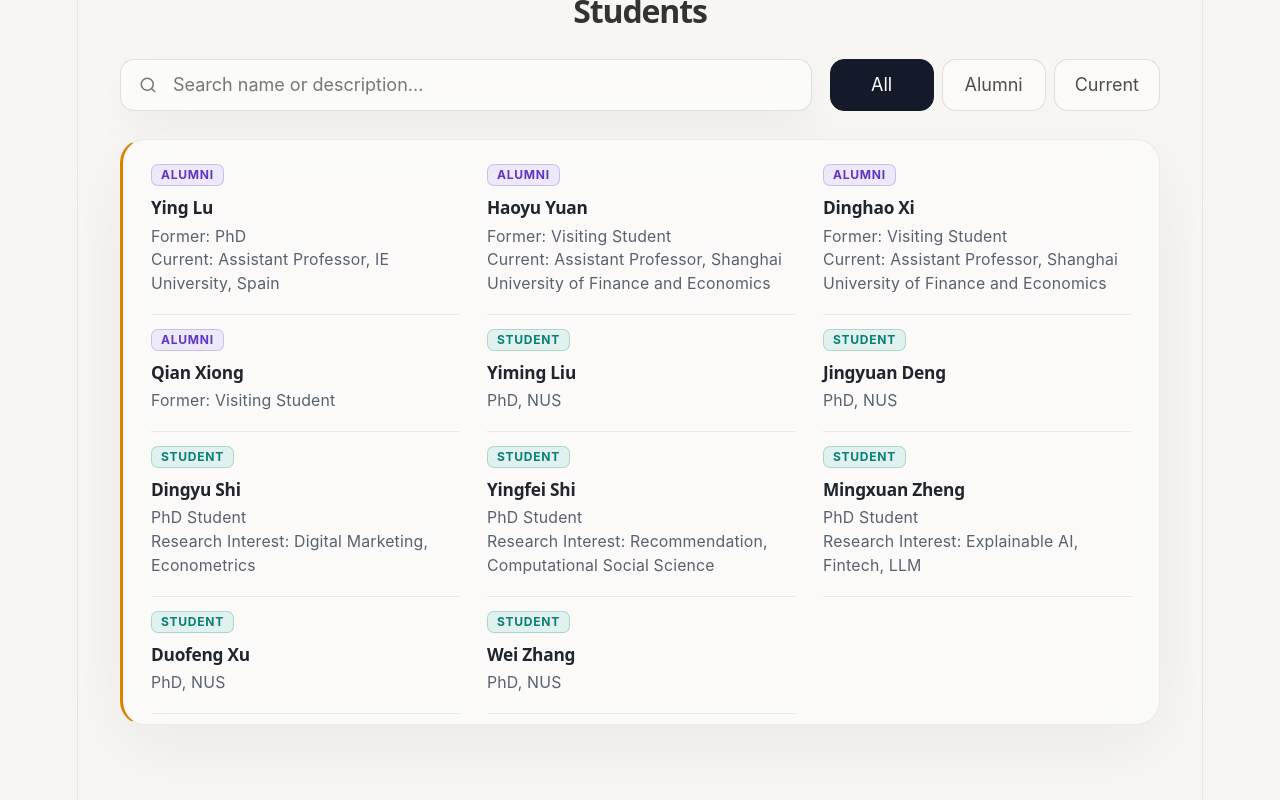
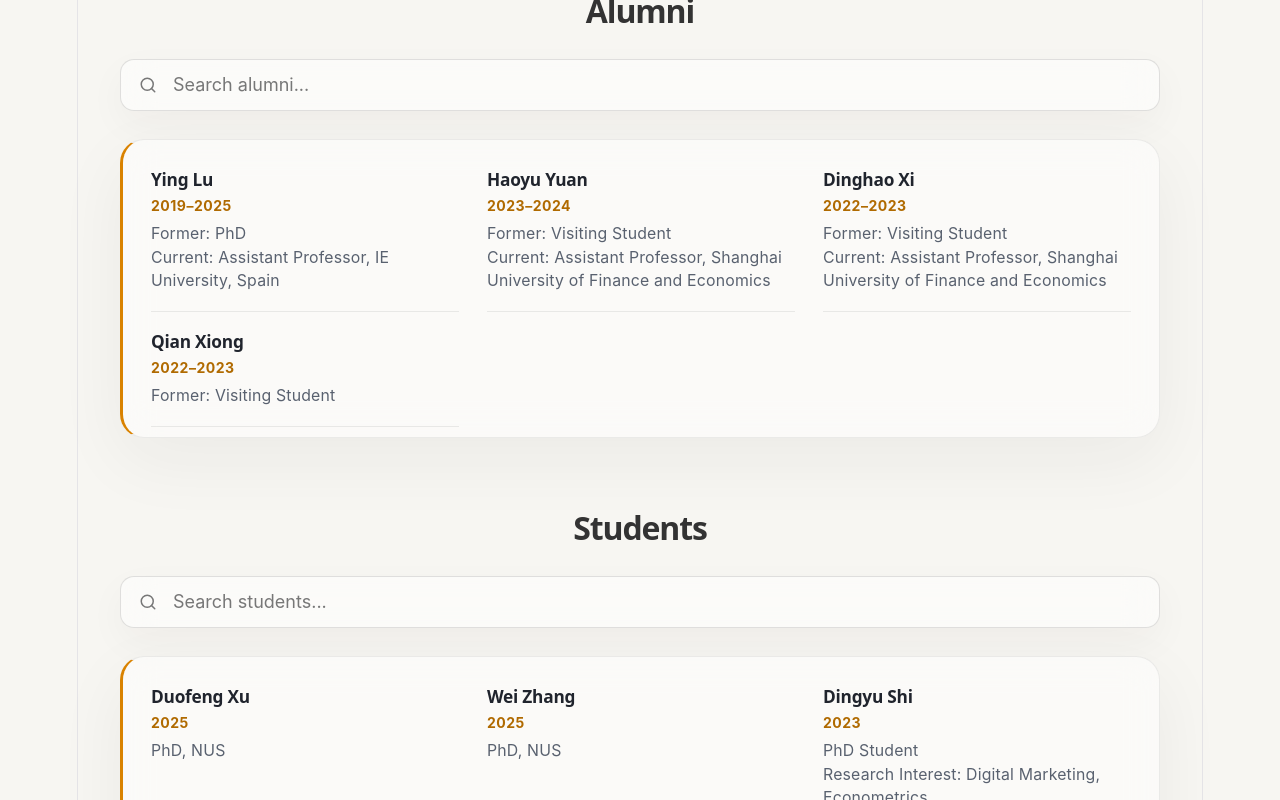
Before and after one commit to LeeZeHao/professorqiaodandanwebsite, a React (Vite) app: page / in a window 1280 px wide. Shown: the part 6360-7160 px from the top of the page. Built offline with nearby package versions, Linux system fonts and the light colour scheme.

Commit message:
Add student years

```diff
--- a/src/components/SearchOverlay.tsx
+++ b/src/components/SearchOverlay.tsx
@@ -6,6 +6,7 @@ import {
   type ReactNode,
 } from "react";
 import {
+  alumniItems,
   conferencePublications,
   journalPublications,
   siteContent,
@@ -198,18 +199,25 @@ function createSearchEntries(): SearchEntry[] {
       siteContent.awards.sectionTitle,
       siteContent.awards.groups,
     ),
+    ...alumniItems.map((alumnus, index) => ({
+      id: `alumnus-${index}`,
+      sectionId: "students" as const,
+      group: siteContent.students.subsections.alumni.heading,
+      title: alumnus.name,
+      subtitle: alumnus.description.replaceAll("\n", " · "),
+      searchText: getSearchableText(alumnus),
+      color: sectionColors.students,
+      badge: siteContent.students.subsections.alumni.heading,
+    })),
     ...studentItems.map((student, index) => ({
       id: `student-${index}`,
       sectionId: "students" as const,
-      group: siteContent.students.sectionTitle,
+      group: siteContent.students.subsections.students.heading,
       title: student.name,
       subtitle: student.description.replaceAll("\n", " · "),
       searchText: getSearchableText(student),
       color: sectionColors.students,
-      badge:
-        student.status === "Current"
-          ? siteContent.students.currentTag
-          : siteContent.students.alumniTag,
+      badge: siteContent.students.subsections.students.heading,
     })),
     ...createPublicationEntries(
       "Journal Publications",
--- a/src/components/StudentsSection.tsx
+++ b/src/components/StudentsSection.tsx
@@ -1,31 +1,99 @@
 import { Search } from "lucide-react";
 import { forwardRef, useMemo, useState } from "react";
-import { siteContent, studentItems } from "../data/siteContent";
+import {
+  alumniItems,
+  siteContent,
+  studentItems,
+  type StudentItem,
+} from "../data/siteContent";
 
-type StudentFilter = "all" | "alumni" | "current";
+type StudentSubsectionProps = {
+  heading: string;
+  searchLabel: string;
+  searchPlaceholder: string;
+  noMatchesPrefix: string;
+  emptyMessage: string;
+  items: StudentItem[];
+  sortBy: "startYear" | "endYear";
+};
+
+function StudentSubsection({
+  heading,
+  searchLabel,
+  searchPlaceholder,
+  noMatchesPrefix,
+  emptyMessage,
+  items,
+  sortBy,
+}: StudentSubsectionProps) {
+  const [searchQuery, setSearchQuery] = useState("");
+  const normalizedQuery = searchQuery.trim().toLocaleLowerCase();
+
+  const filteredItems = useMemo(() => {
+    const queryTerms = normalizedQuery.split(/\s+/).filter(Boolean);
+
+    return items
+      .filter(({ name, description, startYear, endYear }) => {
+        const searchableText =
+          `${name} ${description} ${startYear} ${endYear ?? ""}`.toLocaleLowerCase();
+        return queryTerms.every((term) => searchableText.includes(term));
+      })
+      .sort((a, b) => {
+        const yearDifference =
+          (b[sortBy] ?? Number.NEGATIVE_INFINITY) -
+          (a[sortBy] ?? Number.NEGATIVE_INFINITY);
+
+        return yearDifference || a.name.localeCompare(b.name);
+      });
+  }, [items, normalizedQuery, sortBy]);
+
+  return (
+    <div className="student-subsection">
+      <h2 className="publication-heading students-heading">{heading}</h2>
+
+      <div className="student-controls">
+        <label className="student-search">
+          <Search size={18} aria-hidden="true" />
+          <span className="sr-only">{searchLabel}</span>
+          <input
+            type="search"
+            value={searchQuery}
+            onChange={(event) => setSearchQuery(event.target.value)}
+            placeholder={searchPlaceholder}
+          />
+        </label>
+      </div>
+
+      <div className="students-grid" aria-live="polite">
+        {filteredItems.map((student) => (
+          <article
+            className="student-card"
+            key={`${student.name}-${student.description}`}
+          >
+            <h2>{student.name}</h2>
+            <span className="student-years">
+              {student.startYear}
+              {student.endYear ? `–${student.endYear}` : ""}
+            </span>
+            <p>{student.description}</p>
+          </article>
+        ))}
+
+        {filteredItems.length === 0 && (
+          <p className="students-empty">
+            {normalizedQuery
+              ? `${noMatchesPrefix} “${searchQuery.trim()}”.`
+              : emptyMessage}
+          </p>
+        )}
+      </div>
+    </div>
+  );
+}
 
 export const StudentsSection = forwardRef<HTMLElement>(
   function StudentsSection(_, ref) {
     const content = siteContent.students;
-    const [activeFilter, setActiveFilter] = useState<StudentFilter>("all");
-    const [searchQuery, setSearchQuery] = useState("");
-    const normalizedQuery = searchQuery.trim().toLocaleLowerCase();
-
-    const filteredStudents = useMemo(() => {
-      const queryTerms = normalizedQuery.split(/\s+/).filter(Boolean);
-
-      return studentItems.filter(({ name, description, status }) => {
-        const matchesStatus =
-          activeFilter === "all" ||
-          status.toLocaleLowerCase() === activeFilter;
-        const searchableText = `${name} ${description}`.toLocaleLowerCase();
-        const matchesSearch = queryTerms.every((term) =>
-          searchableText.includes(term),
-        );
-
-        return matchesStatus && matchesSearch;
-      });
-    }, [activeFilter, normalizedQuery]);
 
     return (
       <section id="students" ref={ref} className="students-section">
@@ -35,77 +103,17 @@ export const StudentsSection = forwardRef<HTMLElement>(
           <div />
         </div>
 
-        <h2 className="publication-heading students-heading">
-          {content.heading}
-        </h2>
-
         <div className="students-content">
-          <div className="student-controls">
-            <label className="student-search">
-              <Search size={18} aria-hidden="true" />
-              <span className="sr-only">{content.searchLabel}</span>
-              <input
-                type="search"
-                value={searchQuery}
-                onChange={(event) => setSearchQuery(event.target.value)}
-                placeholder={content.searchPlaceholder}
-              />
-            </label>
-
-            <div
-              className="student-tabs"
-              role="tablist"
-              aria-label={content.filtersLabel}
-            >
-              {content.filters.map((filter) => (
-                <button
-                  key={filter.value}
-                  type="button"
-                  role="tab"
-                  aria-selected={activeFilter === filter.value}
-                  className={activeFilter === filter.value ? "active" : ""}
-                  onClick={() =>
-                    setActiveFilter(filter.value as StudentFilter)
-                  }
-                >
-                  {filter.label}
-                </button>
-              ))}
-            </div>
-          </div>
-
-          <div className="students-grid" aria-live="polite">
-            {filteredStudents.map((student) => (
-              <article
-                className={`student-card${
-                  activeFilter === "all" ? " has-status-tag" : ""
-                }`}
-                key={`${student.name}-${student.description}`}
-              >
-                {activeFilter === "all" && (
-                  <span
-                    className={`student-status-tag student-status-${student.status.toLowerCase()}`}
-                  >
-                    {student.status === "Current"
-                      ? content.currentTag
-                      : content.alumniTag}
-                  </span>
-                )}
-                <h2>{student.name}</h2>
-                <p>{student.description}</p>
-              </article>
-            ))}
-
-            {filteredStudents.length === 0 && (
-              <p className="students-empty">
-                {normalizedQuery
-                  ? `${content.noMatchesPrefix} “${searchQuery.trim()}”.`
-                  : `No ${
-                      activeFilter === "all" ? "" : `${activeFilter} `
-                    }${content.emptySuffix}`}
-              </p>
-            )}
-          </div>
+          <StudentSubsection
+            {...content.subsections.alumni}
+            items={alumniItems}
+            sortBy="endYear"
+          />
+          <StudentSubsection
+            {...content.subsections.students}
+            items={studentItems}
+            sortBy="startYear"
+          />
         </div>
       </section>
     );
--- a/src/data/siteContent.tsx
+++ b/src/data/siteContent.tsx
@@ -184,19 +184,22 @@ export const siteContent = {
   students: {
     sectionNumber: "06",
     sectionTitle: "Students",
-    heading: "Students",
-    searchLabel: "Search students by name or description",
-    searchPlaceholder: "Search name or description...",
-    filters: [
-      { label: "All", value: "all" },
-      { label: "Alumni", value: "alumni" },
-      { label: "Current", value: "current" },
-    ],
-    currentTag: "Student",
-    alumniTag: "Alumni",
-    filtersLabel: "Student status",
-    noMatchesPrefix: "No students match",
-    emptySuffix: "students are available yet.",
+    subsections: {
+      alumni: {
+        heading: "Alumni",
+        searchLabel: "Search alumni by name or description",
+        searchPlaceholder: "Search alumni...",
+        noMatchesPrefix: "No alumni match",
+        emptyMessage: "No alumni are available yet.",
+      },
+      students: {
+        heading: "Students",
+        searchLabel: "Search students by name or description",
+        searchPlaceholder: "Search students...",
+        noMatchesPrefix: "No students match",
+        emptyMessage: "No students are available yet.",
+      },
+    },
   },
   search: {
     placeholder: "Search...",
@@ -693,58 +696,81 @@ export const workingPaperPublications: TimelinePublication[] = [
   },
 ];
 
-export type StudentStatus = "Alumni" | "Current";
-
 export type StudentItem = {
   name: string;
   description: string;
-  status: StudentStatus;
+  startYear: number;
+  endYear?: number;
 };
 
-export const studentItems: StudentItem[] = [
+export const alumniItems: StudentItem[] = [
+  // TODO: Replace these placeholder years with verified dates.
   {
     name: "Ying Lu",
     description:
       "Former: PhD\nCurrent: Assistant Professor, IE University, Spain",
-    status: "Alumni",
+    startYear: 2019,
+    endYear: 2025,
   },
   {
     name: "Haoyu Yuan",
     description:
       "Former: Visiting Student\nCurrent: Assistant Professor, Shanghai University of Finance and Economics",
-    status: "Alumni",
+    startYear: 2023,
+    endYear: 2024,
   },
   {
     name: "Dinghao Xi",
     description:
       "Former: Visiting Student\nCurrent: Assistant Professor, Shanghai University of Finance and Economics",
-    status: "Alumni",
+    startYear: 2022,
+    endYear: 2023,
   },
   {
     name: "Qian Xiong",
     description: "Former: Visiting Student",
-    status: "Alumni",
+    startYear: 2022,
+    endYear: 2023,
   },
-  { name: "Yiming Liu", description: "PhD, NUS", status: "Current" },
-  { name: "Jingyuan Deng", description: "PhD, NUS", status: "Current" },
+];
+
+export const studentItems: StudentItem[] = [
+  {
+    name: "Yiming Liu",
+    description: "PhD, NUS",
+    startYear: 2021,
+  },
+  {
+    name: "Jingyuan Deng",
+    description: "PhD, NUS",
+    startYear: 2021,
+  },
   {
     name: "Dingyu Shi",
     description:
       "PhD Student\nResearch Interest: Digital Marketing, Econometrics",
-    status: "Current",
+    startYear: 2023,
   },
   {
     name: "Yingfei Shi",
     description:
       "PhD Student\nResearch Interest: Recommendation, Computational Social Science",
-    status: "Current",
+    startYear: 2023,
   },
   {
     name: "Mingxuan Zheng",
     description:
       "PhD Student\nResearch Interest: Explainable AI, Fintech, LLM",
-    status: "Current",
+    startYear: 2023,
   },
-  { name: "Duofeng Xu", description: "PhD, NUS", status: "Current" },
-  { name: "Wei Zhang", description: "PhD, NUS", status: "Current" },
+  {
+    name: "Duofeng Xu",
+    description: "PhD, NUS",
+    startYear: 2025,
+  },
+  {
+    name: "Wei Zhang",
+    description: "PhD, NUS",
+    startYear: 2025,
+  },
 ];
--- a/src/styles/global.css
+++ b/src/styles/global.css
@@ -1196,11 +1196,11 @@ a {
   text-align: center;
 }
 
+.student-subsection + .student-subsection {
+  margin-top: 72px;
+}
+
 .student-controls {
-  display: grid;
-  grid-template-columns: minmax(260px, 1fr) auto;
-  gap: 18px;
-  align-items: stretch;
   margin-bottom: 28px;
 }
 
@@ -1238,37 +1238,6 @@ a {
   color: #777;
 }
 
-.student-tabs {
-  display: flex;
-  gap: 8px;
-}
-
-.student-tabs button {
-  min-width: 104px;
-  padding: 0 20px;
-  border: 1px solid rgba(20, 20, 20, 0.12);
-  border-radius: 14px;
-  color: #4d4d4d;
-  background: rgba(255, 255, 255, 0.48);
-  transition: color 160ms ease, background 160ms ease, transform 160ms ease;
-}
-
-.student-tabs button:hover {
-  transform: translateY(-1px);
-  background: rgba(255, 255, 255, 0.72);
-}
-
-.student-tabs button.active {
-  color: #fff;
-  border-color: #151a2a;
-  background: #151a2a;
-}
-
-.student-tabs button:focus-visible {
-  outline: 3px solid rgba(217, 130, 0, 0.22);
-  outline-offset: 2px;
-}
-
 .students-grid {
   display: grid;
   grid-template-columns: repeat(3, minmax(0, 1fr));
@@ -1289,36 +1258,6 @@ a {
   border-bottom: 1px solid rgba(20, 20, 20, 0.08);
 }
 
-.student-card.has-status-tag {
-  padding-top: 46px;
-}
-
-.student-status-tag {
-  position: absolute;
-  top: 14px;
-  left: 0;
-  padding: 4px 9px;
-  border: 1px solid;
-  border-radius: 7px;
-  font-size: 0.67rem;
-  line-height: 1;
-  font-weight: 750;
-  letter-spacing: 0.06em;
-  text-transform: uppercase;
-}
-
-.student-status-alumni {
-  color: #5f35c9;
-  border-color: rgba(95, 53, 201, 0.24);
-  background: rgba(124, 77, 255, 0.1);
-}
-
-.student-status-current {
-  color: #087f78;
-  border-color: rgba(8, 127, 120, 0.24);
-  background: rgba(8, 155, 145, 0.1);
-}
-
 .student-card h2 {
   margin: 0 0 5px;
   color: #20242d;
@@ -1327,6 +1266,16 @@ a {
   font-weight: 750;
 }
 
+.student-years {
+  display: block;
+  margin-bottom: 7px;
+  color: #b06a00;
+  font-size: 0.78rem;
+  line-height: 1.3;
+  font-weight: 750;
+  letter-spacing: 0.035em;
+}
+
 .student-card p {
   margin: 0;
   color: #59616f;
@@ -1344,14 +1293,6 @@ a {
 }
 
 @media (max-width: 900px) {
-  .student-controls {
-    grid-template-columns: 1fr;
-  }
-
-  .student-tabs {
-    flex-wrap: wrap;
-  }
-
   .students-grid {
     grid-template-columns: repeat(2, minmax(0, 1fr));
   }
@@ -1360,20 +1301,6 @@ a {
 @media (max-width: 620px) {
   .students-content {
     width: 100%;
-  }
-
-  .student-tabs {
-    flex-wrap: nowrap;
-    overflow-x: auto;
-    padding-bottom: 5px;
-    scrollbar-width: thin;
-  }
-
-  .student-tabs button {
-    min-width: max-content;
-    min-height: 46px;
-    flex: 1 0 auto;
-    padding-inline: 16px;
   }
 
   .students-grid {
@@ -1567,10 +1494,6 @@ a {
     padding-block: 16px;
   }
 
-  .student-card.has-status-tag {
-    padding-top: 44px;
-  }
-
   .search-backdrop {
     padding: 10px;
   }
```
Also changed, not shown: 1 other file (tests, documents, lock files or other folders).
